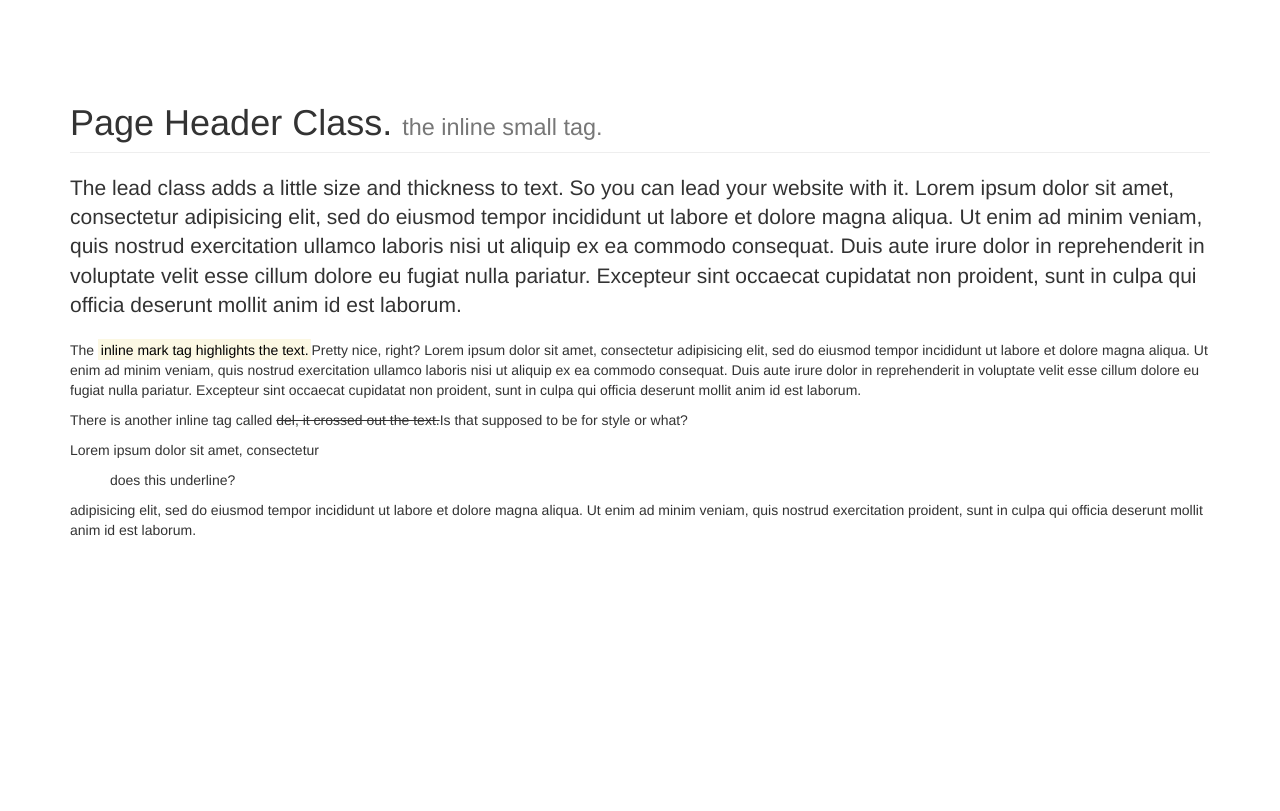
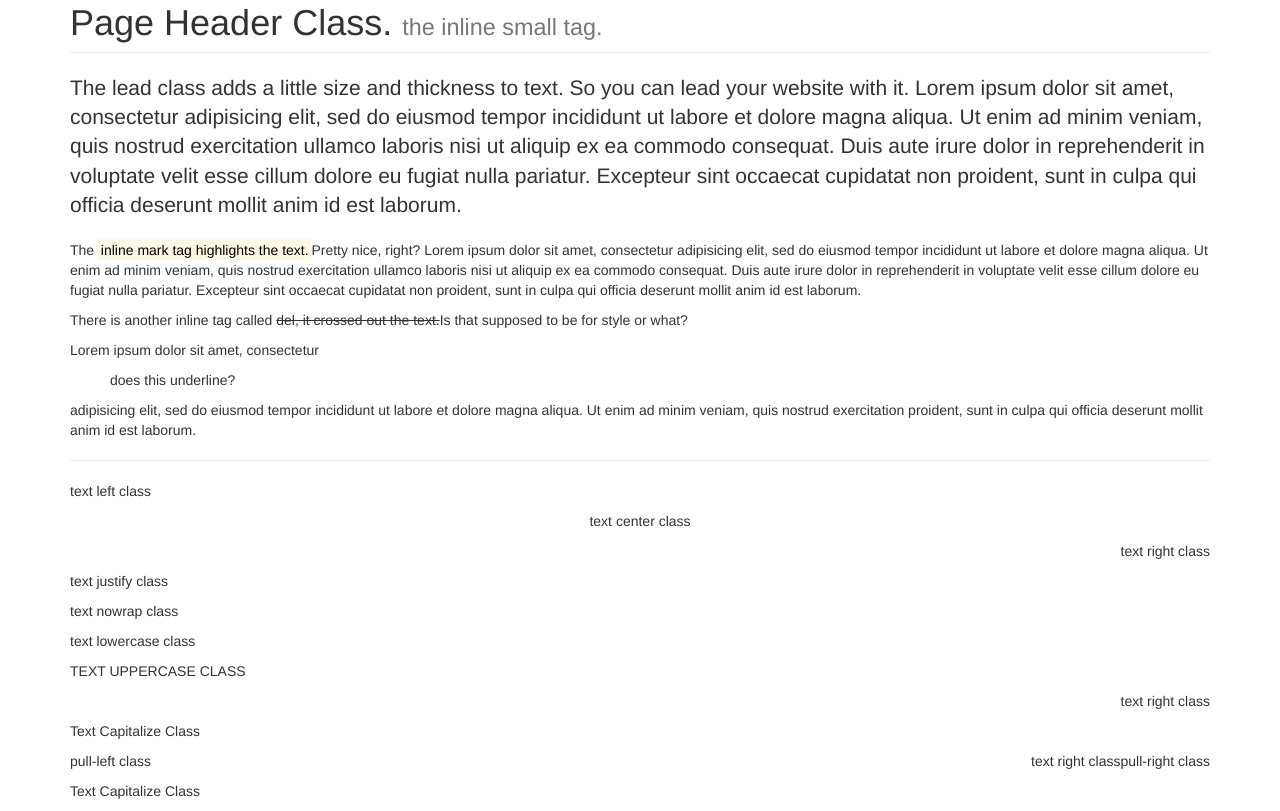
Before and after one commit to BlueDotCafe/save-code, a plain HTML site: page index.html in a window 1280 px wide. Shown: the part 1852-2663 px from the top of the page. Before the commit the page ends 2402 px from the top, so only its background shows below. Drawn offline with Linux system fonts and the light colour scheme.

Commit message:
Add more bootsrap code for reference. Up to 1 hr 14min.

```diff
--- a/index.html
+++ b/index.html
@@ -39,7 +39,10 @@ At the moment, different browsers support different audio file formats, the thre
   Please <a href="jazz.mp3" download>download</a> the audio file.
 </audio>
 
-<br><br><br><br>
+<br><br>
+
+<!--CLASS CLEAR FIX CLEARS CODE ABOVE, SO WILL INERUPT PLACEMENT OF NEW CODE ON PAGE-->
+<div class="clear-fix"></div>
 
 <!--WAYS TO LINK VIDEO-->
 <video src="earth.ogv" controls></video>
@@ -56,7 +59,9 @@ At the moment, different browsers support different audio file formats, the thre
 <iframe src="https://www.google.com/maps/embed?..."></iframe>
 <!--Additional styling available at http://learn.shayhowe.com/html-css/adding-media/ -->
 
-<br><br><br><br>
+<br><br><br>
+<!--CLASS CLEAR FIX CLEARS CODE ABOVE, SO WILL INERUPT PLACEMENT OF NEW CODE ON PAGE-->
+<div class="clear-fix"></div>
 
 
 <!--BOOTSTRAP FROM HAPPY-MOM DIRECTORY-->
@@ -74,7 +79,9 @@ At the moment, different browsers support different audio file formats, the thre
         </ul>
      </div>
   </div>
-<br><br><br><br>
+<br><br>
+<!--CLASS CLEAR FIX CLEARS CODE ABOVE, SO WILL INERUPT PLACEMENT OF NEW CODE ON PAGE-->
+<div class="clear-fix"></div>
 
           <blockquote class="blockquote-reverse rhyme">
             <p>Who codes? Do YOU codes?<br>I'm trying to learn, how we <strong>DO</strong> codes.<br>I listen and I watch
@@ -105,6 +112,32 @@ At the moment, different browsers support different audio file formats, the thre
 
 
 
+<hr>
+<!--CLASS CLEAR FIX CLEARS CODE ABOVE, SO WILL INERUPT PLACEMENT OF NEW CODE ON PAGE-->
+<div class="clear-fix"></div>
+
+
+<!--BOOTSTRAP ALIGNMENT, don't forget you can combine classes-->
+
+<p class="text-left">text left class</p>
+<p class="text-center">text center class</p>
+<p class="text-right">text right class</p>
+<p class="text-justify">text justify class</p>
+<p class="text-nowrap">text nowrap class</p>
+
+<p class="text-lowercase">text lowercase class</p>
+<p class="text-uppercase">text uppercase class</p>
+<p class="text-right">text right class</p>
+<p class="text-capitalize">text capitalize class</p>
+
+
+
+<!--BOOTSTRAP quick FLOATS, don't forget you can combine classes-->
+
+<p class="pull-right">pull-right class</p>
+<p class="pull-left">pull-left class</p>
+<p class="text-right">text right class</p>
+<p class="text-capitalize">text capitalize class</p>
 
 
 </div>
```
